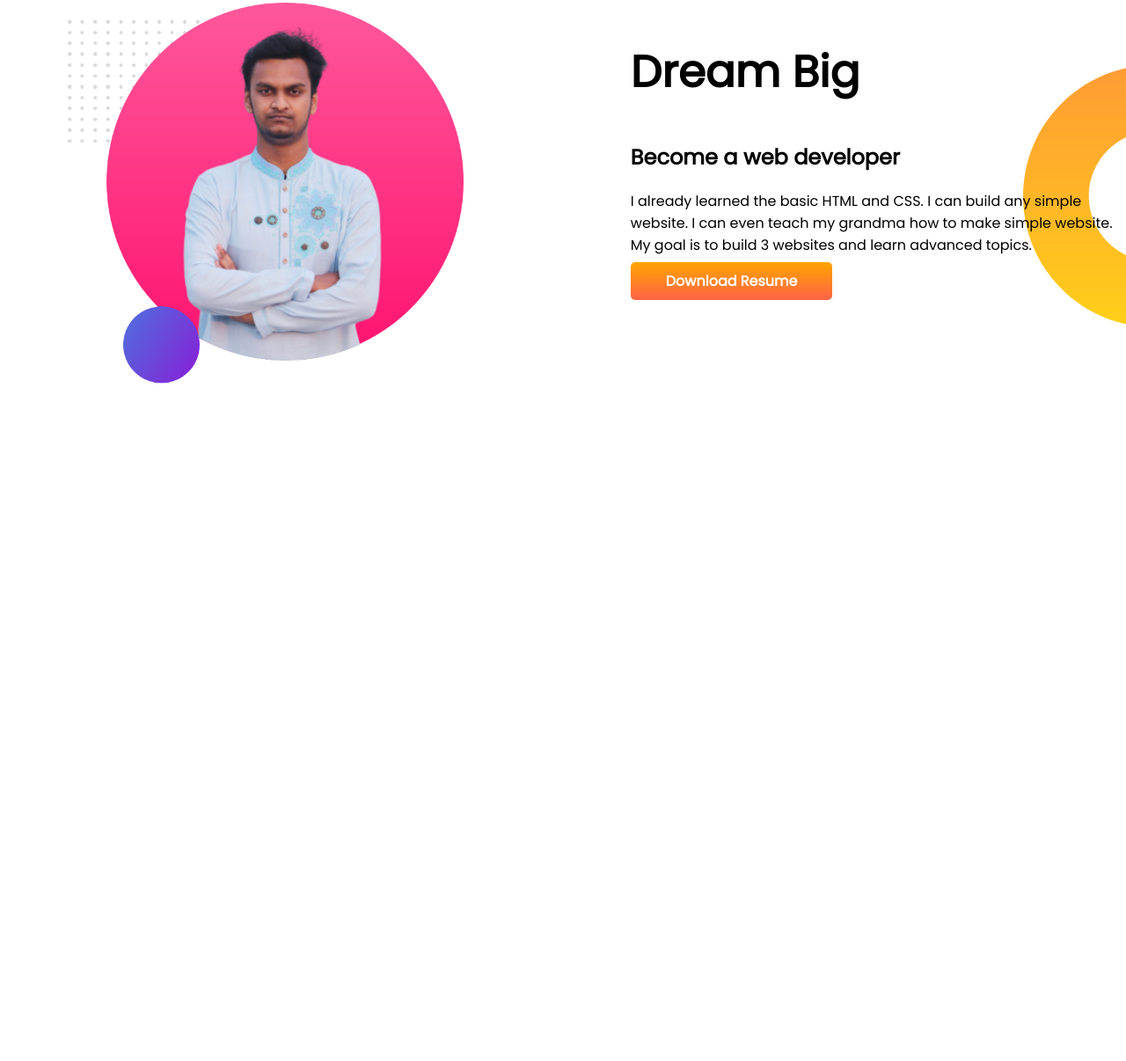
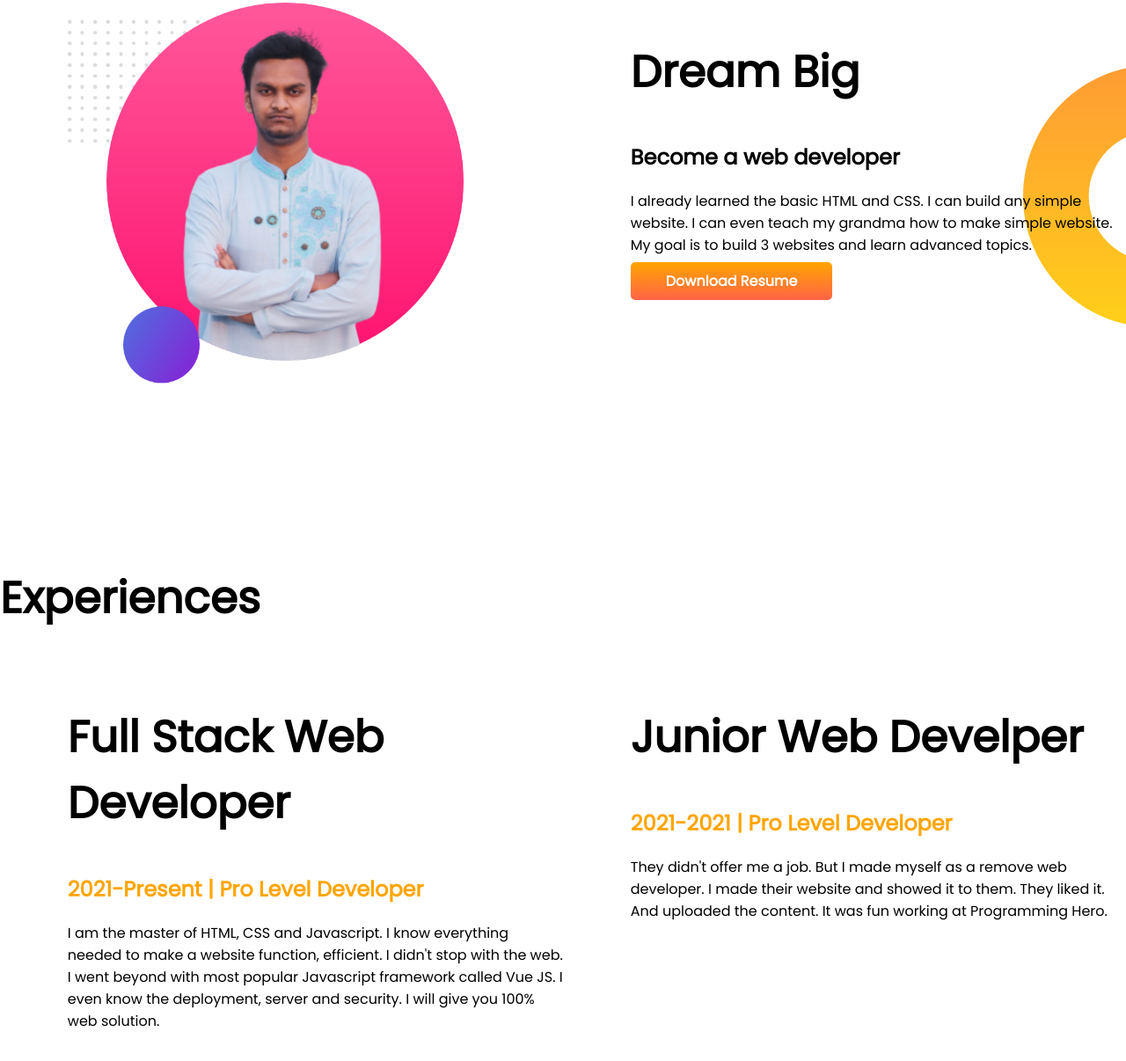
Before and after one commit to Parvezofficial/Developer-Portfolio, a plain HTML site: page index.html in a window 1280 px wide. Shown: the part 842-2048 px from the top of the page at 88% size. Before the commit the page ends 1285 px from the top, so only its background shows below. Drawn offline with Linux system fonts and the light colour scheme.

Commit message:
Dream section Done

```diff
--- a/index.html
+++ b/index.html
@@ -11,7 +11,7 @@
     <link rel="stylesheet" href="style.css">
 </head>
 <body>
-    <section class="banner">
+    <section class="banner flexiable">
         <div class="half-width">
             <h1>Welcome To</h1>
             <h1><span class="orange-color"> Parvez Mosharraf</span> World!</h1>
@@ -23,7 +23,8 @@
             <img src="images/my-bg (2).png" alt="">
        </div>
     </section>
-    <section class="dream">
+<!-- Dream section start  -->
+    <section class="dream flexiable">
         <div class="half-width">
             <img src="images/my-bg2.png" alt="">
         </div>
@@ -34,6 +35,24 @@
             <a href="" class="link-btn" target="_blank">Download Resume</a>
         </div>
     </section>
+<!-- Dream section end  -->
+
+<!-- Exprience section start  -->
+    <section class="Exp">
+            <h1>Experiences</h1>
+            <div class="flexiable">
+                <div class="half-width">
+                    <h1>Full Stack Web Developer</h1>
+                    <h2 class="orange-color">2021-Present | Pro Level Developer</h2>
+                    <p>I am the master of HTML, CSS and Javascript. I know everything needed to make a website function, efficient. I didn't stop with the web. I went beyond with most popular Javascript framework called Vue JS. I even know the deployment, server and security. I will give you 100% web solution.</p>
+                </div>
+                <div class="half-width">
+                    <h1>Junior Web Develper</h1>
+                    <h2 class="orange-color">2021-2021 | Pro Level Developer</h2>
+                    <p>They didn't offer me a job. But I made myself as a remove web developer. I made their website and showed it to them. They liked it. And uploaded the content. It was fun working at Programming Hero.</p>
+                </div>
+            </div>
+    </section>
 
 
 </body>
--- a/style.css
+++ b/style.css
@@ -8,11 +8,13 @@ h1 {
 .orange-color {
   color: orange;
 }
+.flexiable {
+  display: flex;
+  margin-bottom: 200px;
+}
 .banner {
-  display: flex;
   background-image: url(images/top-banner.png);
   background-repeat: no-repeat;
-  margin-bottom: 200px;
 }
 .half-width {
   width: 50%;
@@ -33,6 +35,5 @@ h1 {
 .dream {
   background-image: url(Images/dream-bg.png);
   background-repeat: no-repeat;
-  display: flex;
   background-position: right;
 }
```
